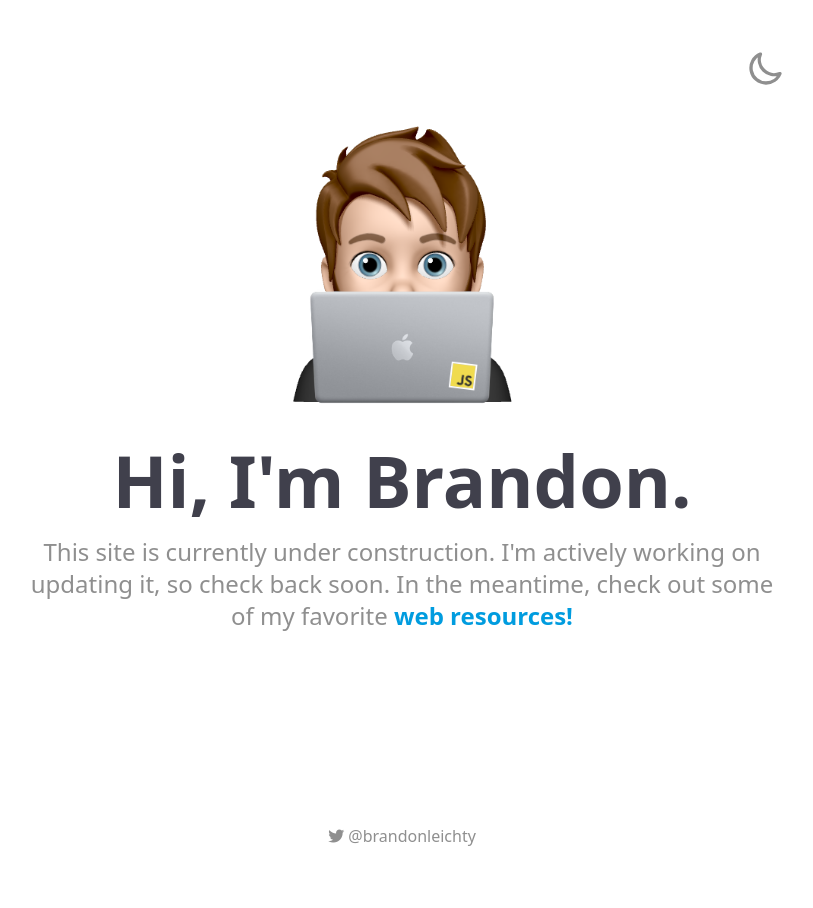
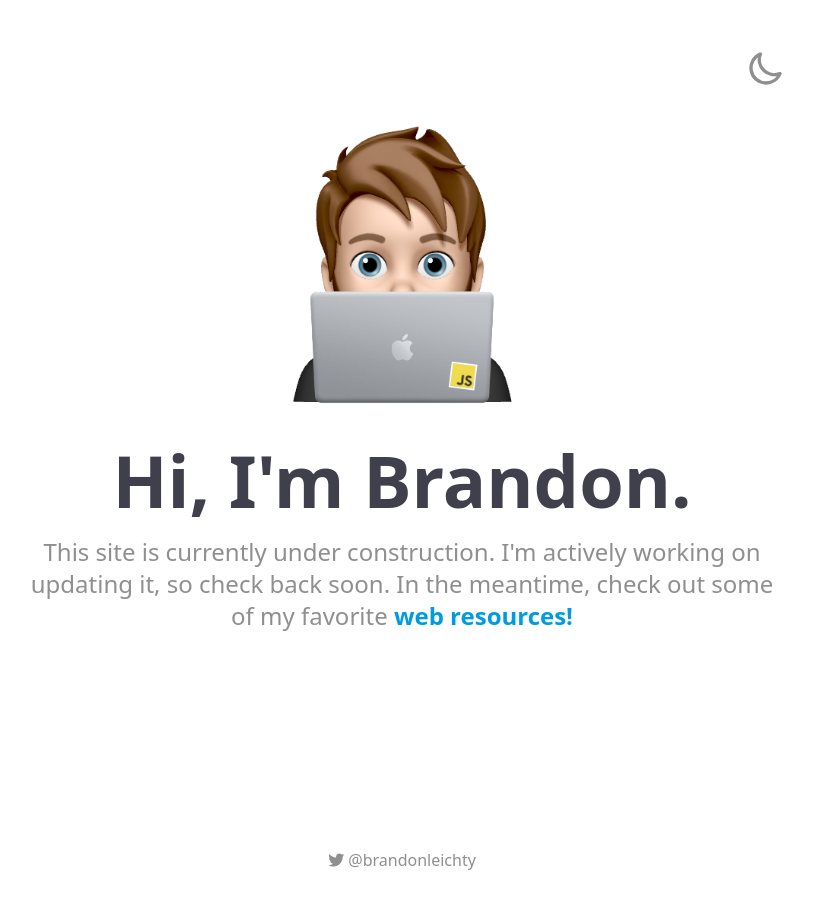
Before and after one commit to brandonleichty/brandonleichty-dot-com, a website built with Vite: page src/index.html in a window 1280 px wide. Shown: the whole page, without its empty margins (238-1051 px from the left). Before the commit the page ends 864 px from the top, so only its background shows below. Built offline with nearby package versions, Linux system fonts and the light colour scheme.

Commit message:
adjust footer margin and padding

```diff
--- a/src/index.html
+++ b/src/index.html
@@ -54,7 +54,7 @@
       <main>
 
       </main>
-      <footer class="text-center mt-24 mb-4 text-extend-brand-favDarkerGray">
+      <footer class="text-center text-extend-brand-favDarkerGray">
         <a href="https://twitter.com/brandonleichty" target="_blank" rel="noopener noreferrer"><i class="fab fa-twitter"></i> @brandonleichty</a>
       </footer>
     </div>
--- a/src/resources.html
+++ b/src/resources.html
@@ -130,7 +130,7 @@
       </div>
     </div>
     </main>
-    <footer class="text-center mt-24 mb-4 text-extend-brand-favDarkerGray">
+    <footer class="text-center text-extend-brand-favDarkerGray">
       <a href="https://twitter.com/brandonleichty" target="_blank" rel="noopener noreferrer"><i class="fab fa-twitter"></i> @brandonleichty</a>
     </footer>
     <script>
--- a/src/style.css
+++ b/src/style.css
@@ -69,4 +69,9 @@ html, body {
   grid-template-columns: 100%;
 }
 
+footer {
+  margin-top: 120px;
+  padding-bottom: 40px;
+}
+
 @tailwind utilities;
```
